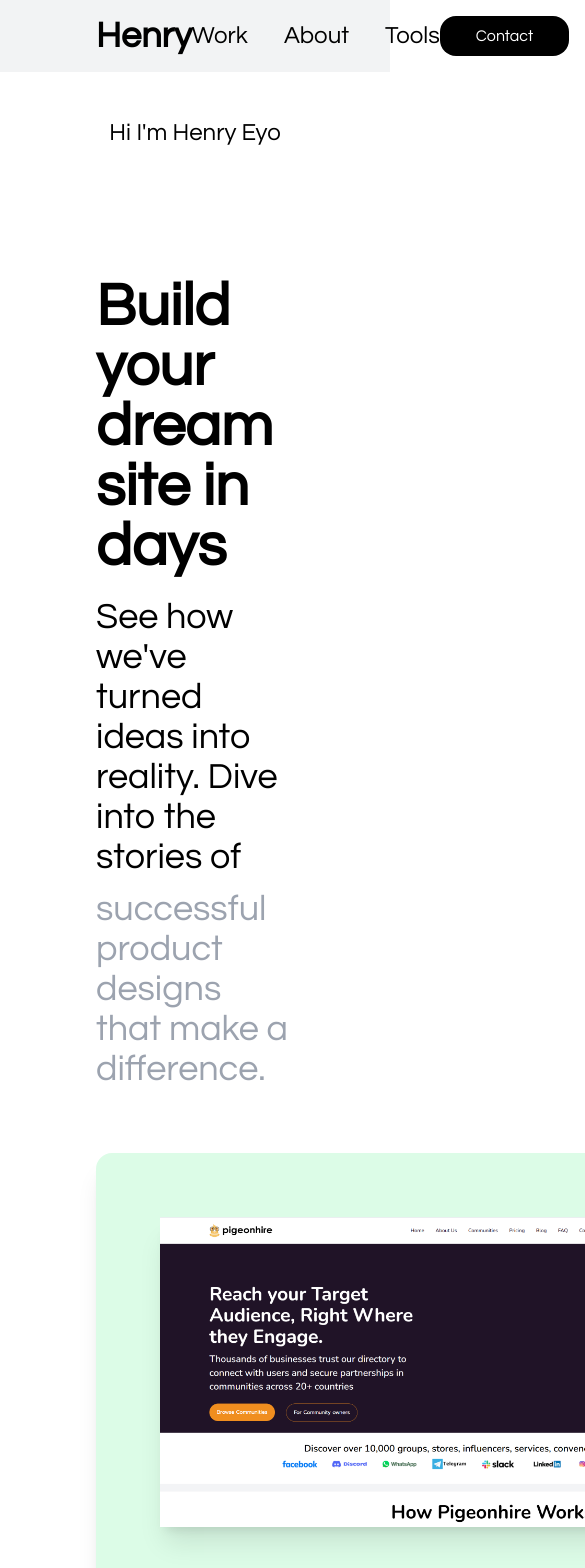
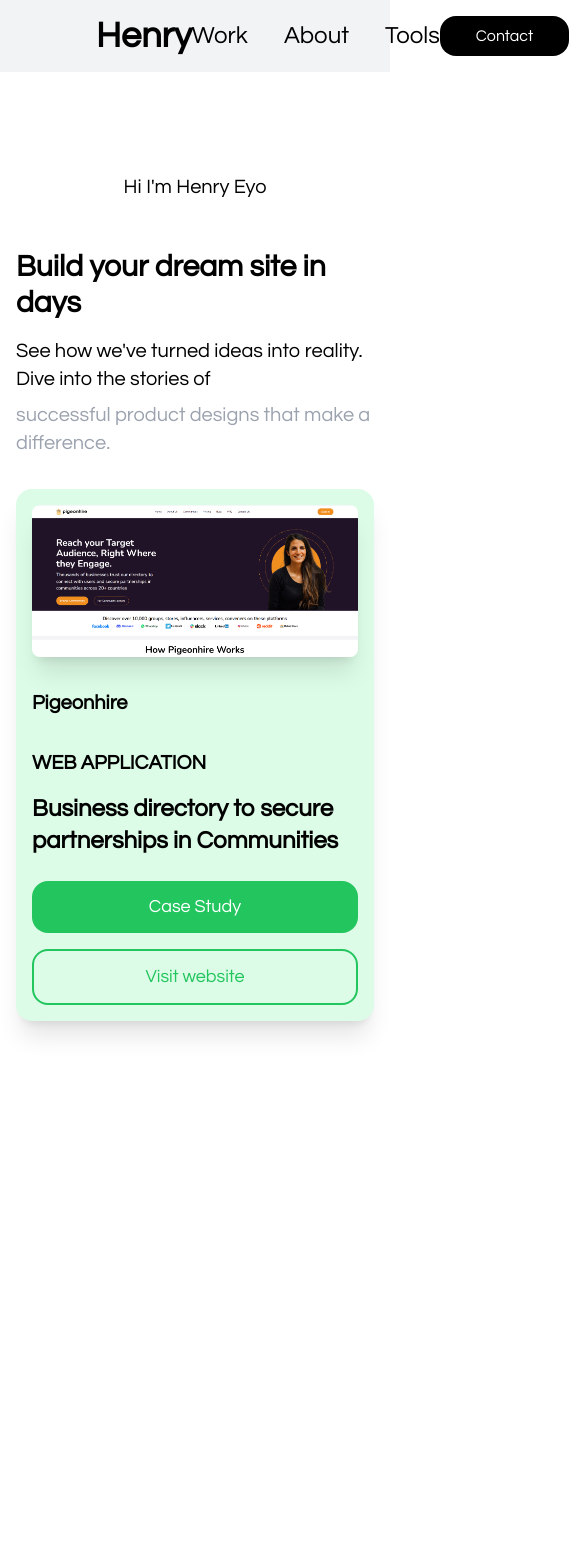
Before and after one commit to Eyohen/henryeyo, a React (Vite) app: page / in a window 390 px wide. Shown: the top 1568 px of the page, 585 px wide, since content can reach past the window. After the commit the page ends 1069 px from the top, so only its background shows below. Built offline with nearby package versions, Linux system fonts and the light colour scheme.

Commit message:
animations

```diff
--- a/src/components/Navbar.jsx
+++ b/src/components/Navbar.jsx
@@ -3,7 +3,7 @@
 
 const Navbar = () => {
   return (
-    <div className='fixed top-0 left-0 right-0 py-4 bg-[#F2F3F4]'>
+    <div className='py-4 bg-[#F2F3F4]'>
 
         <div className='flex justify-between px-24 items-center'>
             <div>
--- a/src/pages/Contact.jsx
+++ b/src/pages/Contact.jsx
@@ -1,5 +1,7 @@
 import React from 'react'
 import Navbar from '../components/Navbar'
+import './Home.css'
+
 
 const Contact = () => {
   return (
@@ -8,10 +10,10 @@
 
 <div className='flex justify-center items-center h-[100vh]'>
 <div className='px-6 pt-[150px] w-[1000px] mx-auto'>
-        <p className='font-medium text-xl'>SEND ME A MESSAGE</p>
-        <p className='font-bold text-6xl max-w-[900px] mt-3'>Send me a message and i'll get back to you within an hour</p>
+        <p className='font-medium text-xl slide-from-top'>SEND ME A MESSAGE</p>
+        <p className='font-bold text-6xl max-w-[900px] mt-3 slide-from-left'>Send me a message and i'll get back to you within an hour</p>
 
-        <div className='border border-xl bg-gray-200 rounded-xl px-9 py-9 mt-6'>
+        <div className='border border-xl bg-gray-200 rounded-xl px-9 py-9 mt-6 slide-from-right'>
 
             <p className='text-lg'>Name</p>
             <input className='w-full px-3 py-2 rounded-md' placeholder='John Doe' />
--- a/src/pages/Home.jsx
+++ b/src/pages/Home.jsx
@@ -1,3 +1,64 @@
+// import React from 'react'
+// import Navbar from '../components/Navbar'
+// import pigeonhire from '../assets/pigeonhire.png'
+// import './Home.css'
+// import { Link } from 'react-router-dom'
+
+// const Home = () => {
+//   return (
+//     <>
+//         <Navbar/>
+
+//     <div className='bg-white min-h-[100vh] mt-[85px] font-questrial'>
+
+
+//         {/* <p className='text-3xl font-semibold flex justify-center items-center h-[100vh]'>Home</p> */}
+//         <div className='px-24 pt-4'>
+
+//             <p className='text-center pt-4 text-2xl'>Hi I'm Henry Eyo</p>
+
+//         <p className='text-6xl font-bold pt-32 slide-from-top'>Build your dream site in days </p>
+//         <p className='text-4xl mt-5 slide-from-left'>See how we've turned ideas into reality. Dive into the stories of </p>
+//         <p className='text-4xl text-gray-400 mt-3 slide-from-right'>successful product designs that make a difference.</p>
+
+
+
+//         <div className='rounded-2xl px-16 py-16 bg-green-100 w-[1500px] h-[500px] mx-auto mt-16 shadow-xl'>
+
+// <div className='flex gap-x-[80px]'>
+
+//             <div className=''><img src={pigeonhire} className='w-[1300px] shadow-xl'/></div>
+
+
+// <div>
+//             <p className='font-bold text-xl'>Pigeonhire</p>
+
+
+//             <p className='font-bold text-xl pt-16'>WEB APPLICATION</p>
+//             <p className='font-bold text-5xl pt-4'>Business directory to secure partnerships in Communities</p>
+
+// <div className='flex gap-x-6 pt-9'>
+//             <Link to={'/casestudy'}><button className='bg-green-500 text-white text-lg px-9 py-4 rounded-2xl'>Case Study</button></Link>
+//             <Link to={'https://www.pigeonhire.com/'}><button className='border-2 border-green-500 text-green-500 text-lg px-9 py-4 rounded-2xl'>Visit website</button></Link>
+//             </div>
+
+//             </div>
+
+
+//             </div>
+
+//         </div>
+
+//         </div>
+
+
+//         </div>
+//         </>
+//   )
+// }
+
+// export default Home
+
 import React from 'react'
 import Navbar from '../components/Navbar'
 import pigeonhire from '../assets/pigeonhire.png'
@@ -7,100 +68,61 @@
 const Home = () => {
   return (
     <>
-        <Navbar/>
+      <Navbar/>
+      <div className='bg-white min-h-screen mt-[85px] font-questrial'>
+        <div className='container mx-auto px-4 md:px-8 lg:px-16 xl:px-24'>
+          <p className='text-center pt-4 text-xl md:text-2xl'>Hi I'm Henry Eyo</p>
 
-    <div className='bg-white min-h-[100vh] mt-[85px] font-questrial'>
+          <p className='text-3xl md:text-4xl lg:text-6xl font-bold pt-12 md:pt-32 slide-from-top'>
+            Build your dream site in days
+          </p>
 
+          <p className='text-xl md:text-2xl lg:text-4xl mt-4 md:mt-5 slide-from-left'>
+            See how we've turned ideas into reality. Dive into the stories of
+          </p>
 
-        {/* <p className='text-3xl font-semibold flex justify-center items-center h-[100vh]'>Home</p> */}
-        <div className='px-24 pt-4'>
+          <p className='text-xl md:text-2xl lg:text-4xl text-gray-400 mt-2 md:mt-3 slide-from-right'>
+            successful product designs that make a difference.
+          </p>
 
-            <p className='text-center pt-4 text-2xl'>Hi I'm Henry Eyo</p>
+          <div className='rounded-2xl p-4 md:p-8 lg:p-16 bg-green-100 w-full mt-8 md:mt-16 shadow-xl overflow-hidden slide-from-right'>
+            <div className='flex flex-col lg:flex-row gap-8 lg:gap-x-[80px]'>
+              <div className='w-full lg:w-3/5'>
+                <img
+                  src={pigeonhire}
+                  className='w-full h-auto shadow-xl rounded-lg'
+                  alt="Pigeonhire preview"
+                />
+              </div>
 
-        <p className='text-6xl font-bold pt-32 slide-from-top'>Build your dream site in days </p>
-        <p className='text-4xl mt-5 slide-from-left'>See how we've turned ideas into reality. Dive into the stories of </p>
-        <p className='text-4xl text-gray-400 mt-3 slide-from-right'>successful product designs that make a difference.</p>
+              <div className='w-full lg:w-2/5'>
+                <p className='font-bold text-xl'>Pigeonhire</p>
 
+                <p className='font-bold text-xl pt-8 lg:pt-16'>WEB APPLICATION</p>
+                <p className='font-bold text-2xl md:text-3xl lg:text-5xl pt-4'>
+                  Business directory to secure partnerships in Communities
+                </p>
 
-
-        <div className='rounded-2xl px-16 py-16 bg-green-100 w-[1500px] h-[500px] mx-auto mt-16 shadow-xl'>
-
-<div className='flex gap-x-[80px]'>
-
-            <div className=''><img src={pigeonhire} className='w-[1300px] shadow-xl'/></div>
-
-
-<div>
-            <p className='font-bold text-xl'>Pigeonhire</p>
-
-
-            <p className='font-bold text-xl pt-16'>WEB APPLICATION</p>
-            <p className='font-bold text-5xl pt-4'>Business directory to secure partnerships in Communities</p>
-
-<div className='flex gap-x-6 pt-9'>
-            <Link to={'/casestudy'}><button className='bg-green-500 text-white text-lg px-9 py-4 rounded-2xl'>Case Study</button></Link>
-            <Link to={'https://www.pigeonhire.com/'}><button className='border-2 border-green-500 text-green-500 text-lg px-9 py-4 rounded-2xl'>Visit website</button></Link>
+                <div className='flex flex-col sm:flex-row gap-4 sm:gap-x-6 pt-6 md:pt-9'>
+                  <Link to='/casestudy'>
+                    <button className='w-full sm:w-auto bg-green-500 text-white text-lg px-6 md:px-9 py-3 md:py-4 rounded-2xl hover:bg-green-600 transition-colors'>
+                      Case Study
+                    </button>
+                  </Link>
+                  <Link to='https://www.pigeonhire.com/'>
+                    <button className='w-full sm:w-auto border-2 border-green-500 text-green-500 text-lg px-6 md:px-9 py-3 md:py-4 rounded-2xl hover:bg-green-50 transition-colors'>
+                      Visit website
+                    </button>
+                  </Link>
+                </div>
+              </div>
             </div>
-
-            </div>
-
-
-            </div>
-
+          </div>
         </div>
 
-
-
-        {/* <div className='flex justify-center mt-32'>
-            <div>
-            <div className='orbit-system relative'>
-
-        <div className='center-element absolute bounce-animation'>
-          <p className='bg-black rounded-full p-9 w-6 h-6 text-white flex justify-center items-center'>
-            LOL
-          </p>
-        </div>
-
-
-        <p className='partner partner-1 border rounded-md py-2 px-3 shadow-lg w-[110px] flex justify-center font bg-white'>
-          Pigeonhire
-        </p>
-        <p className='partner partner-2 border rounded-md py-2 px-3 shadow-lg w-[110px] flex justify-center font bg-white'>
-          Amari
-        </p>
-        <p className='partner partner-3 border rounded-md py-2 px-3 shadow-lg w-[110px] flex justify-center font bg-white'>
-          SolarPaddy
-        </p>
-        <p className='partner partner-4 border rounded-md py-2 px-3 shadow-lg w-[110px] flex justify-center font bg-white'>
-          Mend
-        </p>
-        <p className='partner partner-5 border rounded-md py-2 px-3 shadow-lg w-[110px] flex justify-center font bg-white'>
-          TPN
-        </p>
+        <div className='mb-12'></div>
       </div>
-
-
-        <p className='font-bold text-4xl text-center'>Niggas we've worked for</p>
-        <p className='text-xl text-center max-w-[550px] mt-3'>Lorem Ipsum is simply dummy text of the printing and typesetting industry. Lorem Ipsum has been the industry's standard dummy text ever since the 1500s</p>
-
-        </div>
-        </div>  */}
-
-
-
-
-
-
-
-
-
-
-
-        </div>
-
-
-        </div>
-        </>
+    </>
   )
 }
 
```
